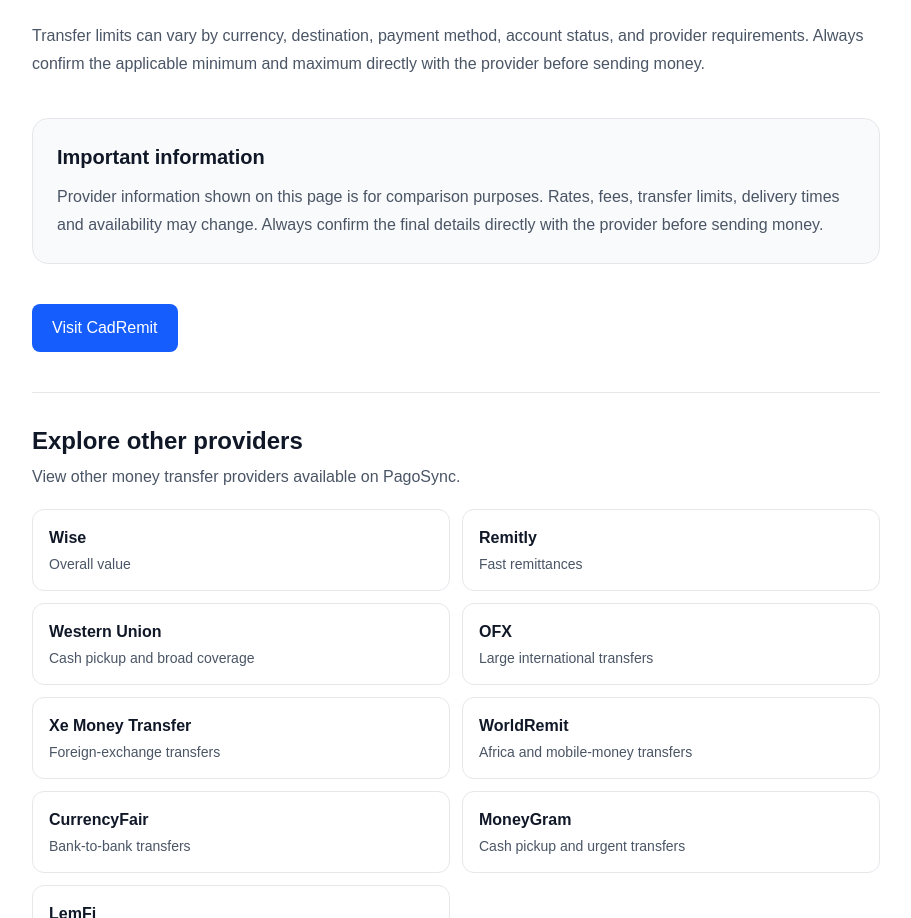
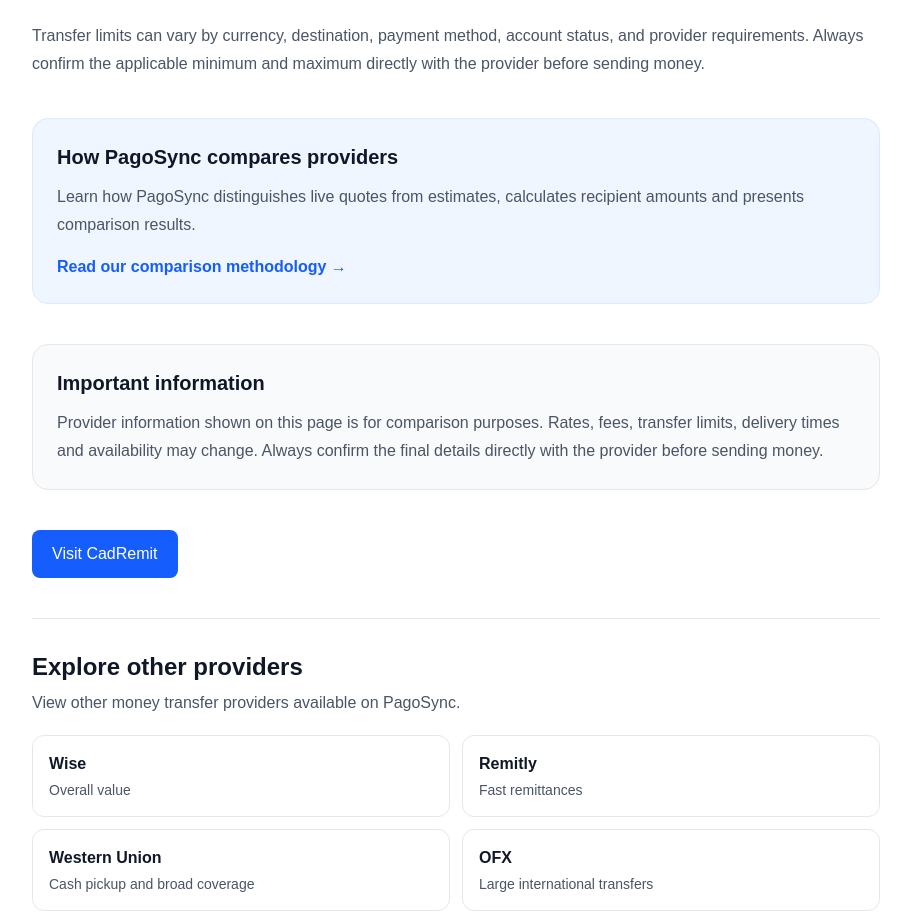
Before and after one commit to Solowogu/ratebridge, a Next.js app in the folder apps/web/: page /providers/cadremit in a window 1280 px wide. Shown: the part 784-1702 px from the top of the page, without its empty margins (184-1095 px from the left). Built offline with nearby package versions, Linux system fonts and the light colour scheme.

Commit message:
Link provider pages to comparison methodology

```diff
--- a/apps/web/app/providers/[slug]/page.tsx
+++ b/apps/web/app/providers/[slug]/page.tsx
@@ -201,6 +201,24 @@
           </p>
         </section>
 
+        <section className="rounded-2xl border border-blue-100 bg-blue-50 p-6">
+          <h2 className="text-xl font-semibold text-gray-900">
+            How PagoSync compares providers
+          </h2>
+
+          <p className="mt-3 leading-7 text-gray-600">
+            Learn how PagoSync distinguishes live quotes from estimates,
+            calculates recipient amounts and presents comparison results.
+          </p>
+
+          <Link
+            href="/how-we-compare"
+            className="mt-4 inline-block font-semibold text-blue-600 hover:text-blue-700"
+          >
+            Read our comparison methodology →
+          </Link>
+        </section>
+
         <section className="rounded-2xl border border-gray-200 bg-gray-50 p-6">
           <h2 className="text-xl font-semibold text-gray-900">
             Important information
```
